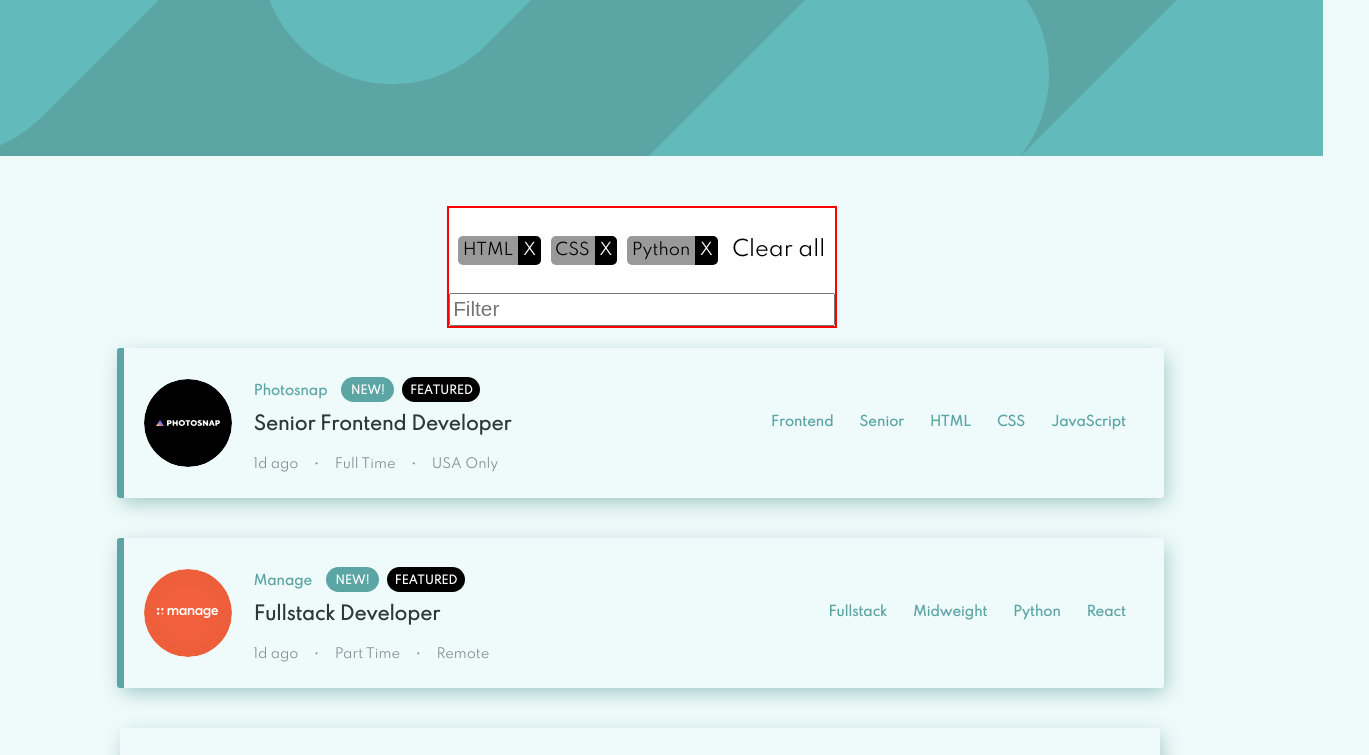
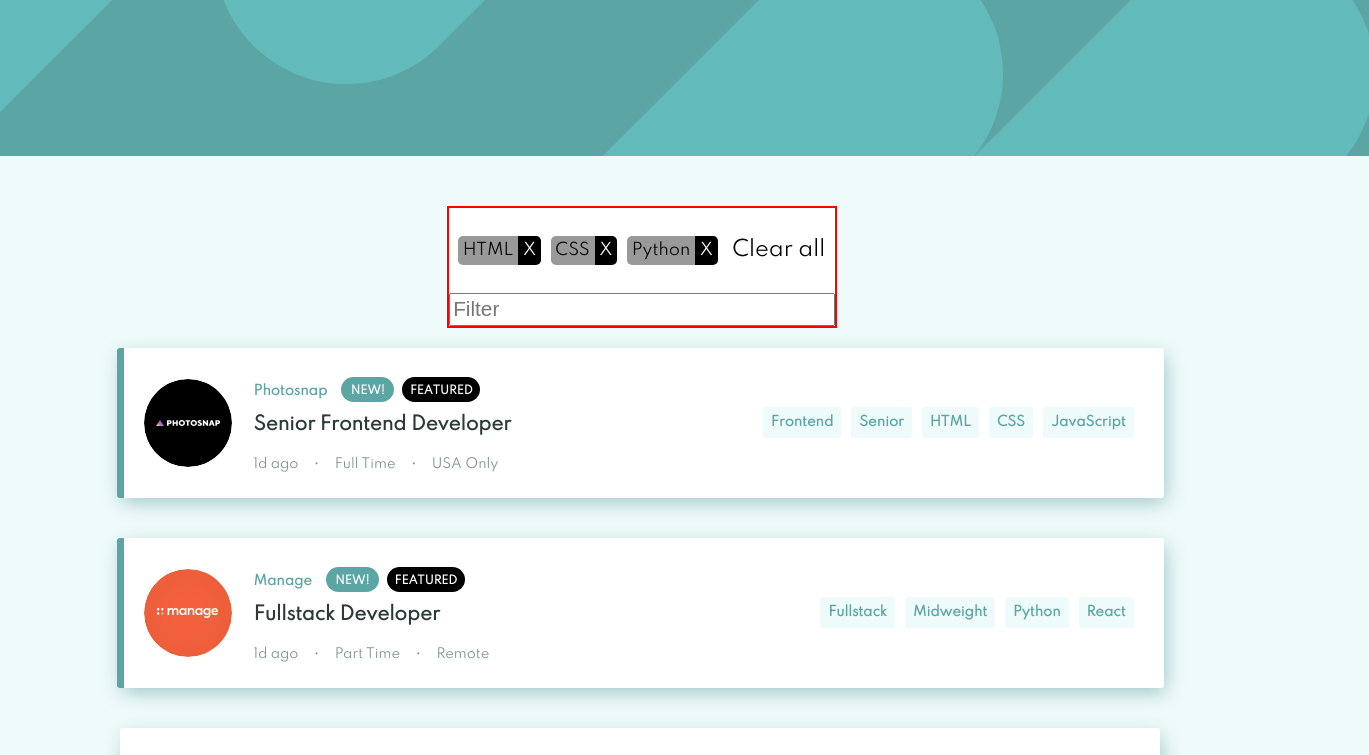
Before and after one commit to sergethi/placement-frontend-copy, an Angular app: page / in a window 1280 px wide. Shown: the top 755 px of the page, 1369 px wide, since content can reach past the window. Built offline with nearby package versions, Linux system fonts and the light colour scheme.

Commit message:
completed banner and skills styling

```diff
--- a/src/app/banner/banner.component.css
+++ b/src/app/banner/banner.component.css
@@ -19,10 +19,12 @@
   display: none;
 }
 
-@media screen and (max-width: 900px) {
+/* changed max-width from 900 to 500 */
+@media screen and (max-width: 500px) {
   .toolbar {
     width: 100%;
     margin-bottom: 20px;
+    direction: ltr;
   }
   #schedule_link_pc {
     display: none;
@@ -32,3 +34,25 @@
     display: inline-block;
   }
 }
+
+/* @media screen and (min-width: 1008px) {
+  .toolbar {
+    width: 100%;
+    margin-bottom: 20px;
+    align-content: flex-end;
+  }
+  path {
+    width: 100%;
+  }
+  #schedule_link_pc {
+    display: none;
+  }
+
+  #schedule_link_mobile {
+    display: none;
+  }
+
+  #schedule_link_pc_larger {
+    display: inline-block;
+  }
+} */
--- a/src/app/banner/banner.component.html
+++ b/src/app/banner/banner.component.html
@@ -1,18 +1,47 @@
 <!-- Toolbar -->
 <div class="toolbar" role="banner">
-     <svg
+  <!-- width manually fixed from 1366 to 1458 -->
+  <!-- width manually fixed from 375 to 485 -->
+  <svg
     id="schedule_link_pc"
     xmlns="http://www.w3.org/2000/svg"
-    width="1366"
-    height="156"><g
-    fill="#63BABA"
-    fill-rule="evenodd"><path
-    d="M470.577 563.429c-51.432-51.425-51.438-134.806-.013-186.237l.013-.013L867.235-19.424c51.441-51.434 134.836-51.434 186.276 0 48.811 48.804 51.304 126.392 7.473 178.135l178.158-178.135c51.441-51.434 134.836-51.434 186.277 0 51.431 51.424 51.437 134.805.013 186.237-.005.004-.01.008-.013.013l-396.66 396.603c-51.44 51.433-134.834 51.433-186.275 0-48.812-48.805-51.304-126.394-7.471-178.138L656.853 563.43c-51.441 51.433-134.836 51.433-186.276 0zM342.268 45.605c-51.432-51.425-51.438-134.806-.013-186.237l.013-.013 396.658-396.603c51.441-51.434 134.836-51.434 186.277 0 51.431 51.424 51.437 134.805.013 186.237-.005.004-.01.008-.013.013L528.543 45.605c-51.44 51.433-134.834 51.433-186.275 0zm-444.692 71.824c-51.432-51.424-51.438-134.806-.013-186.237l.013-.013 396.658-396.603c51.441-51.434 134.836-51.434 186.277 0 51.431 51.424 51.437 134.805.013 186.237a80.86 80.86 0 01-.013.013L83.85 117.429c-51.44 51.433-134.834 51.433-186.275 0z"/></g></svg>
+    width="1458"
+    height="156"
+  >
+    <g fill="#63BABA" fill-rule="evenodd">
+      <path
+        d="M470.577 563.429c-51.432-51.425-51.438-134.806-.013-186.237l.013-.013L867.235-19.424c51.441-51.434 134.836-51.434 186.276 0 48.811 48.804 51.304 126.392 7.473 178.135l178.158-178.135c51.441-51.434 134.836-51.434 186.277 0 51.431 51.424 51.437 134.805.013 186.237-.005.004-.01.008-.013.013l-396.66 396.603c-51.44 51.433-134.834 51.433-186.275 0-48.812-48.805-51.304-126.394-7.471-178.138L656.853 563.43c-51.441 51.433-134.836 51.433-186.276 0zM342.268 45.605c-51.432-51.425-51.438-134.806-.013-186.237l.013-.013 396.658-396.603c51.441-51.434 134.836-51.434 186.277 0 51.431 51.424 51.437 134.805.013 186.237-.005.004-.01.008-.013.013L528.543 45.605c-51.44 51.433-134.834 51.433-186.275 0zm-444.692 71.824c-51.432-51.424-51.438-134.806-.013-186.237l.013-.013 396.658-396.603c51.441-51.434 134.836-51.434 186.277 0 51.431 51.424 51.437 134.805.013 186.237a80.86 80.86 0 01-.013.013L83.85 117.429c-51.44 51.433-134.834 51.433-186.275 0z"
+      />
+    </g>
+  </svg>
 
-    <svg
+  <svg
     id="schedule_link_mobile"
     xmlns="http://www.w3.org/2000/svg"
-    width="375" height="156"><path
-    fill="#63BABA" fill-rule="evenodd"
-    d="M-86.732 487.429c-51.432-51.425-51.438-134.806-.013-186.237l.013-.013L309.926-95.424c51.441-51.434 134.836-51.434 186.277 0C547.634-44 547.64 39.38 496.216 90.813c-.005.004-.01.008-.013.013L99.543 487.429c-51.44 51.433-134.834 51.433-186.275 0zm-444.692 71.824c-51.432-51.424-51.438-134.806-.013-186.237l.013-.013L-134.766-23.6C-83.325-75.034.07-75.034 51.511-23.6c51.431 51.424 51.437 134.805.013 186.237l-.013.013-396.66 396.603c-51.44 51.433-134.834 51.433-186.275 0z"/></svg>
+    width="485"
+    height="156"
+  >
+    <path
+      fill="#63BABA"
+      fill-rule="evenodd"
+      d="M-86.732 487.429c-51.432-51.425-51.438-134.806-.013-186.237l.013-.013L309.926-95.424c51.441-51.434 134.836-51.434 186.277 0C547.634-44 547.64 39.38 496.216 90.813c-.005.004-.01.008-.013.013L99.543 487.429c-51.44 51.433-134.834 51.433-186.275 0zm-444.692 71.824c-51.432-51.424-51.438-134.806-.013-186.237l.013-.013L-134.766-23.6C-83.325-75.034.07-75.034 51.511-23.6c51.431 51.424 51.437 134.805.013 186.237l-.013.013-396.66 396.603c-51.44 51.433-134.834 51.433-186.275 0z"
+    />
+  </svg>
+
+  <!-- <svg
+  id="schedule_link_pc_larger"
+  xmlns="http://www.w3.org/2000/svg"
+  width="2040"
+  height="156"
+>
+  <g fill="#63BABA" fill-rule="evenodd" class="path-flex">
+    <path
+      d="M470.577 563.429c-51.432-51.425-51.438-134.806-.013-186.237l.013-.013L867.235-19.424c51.441-51.434 134.836-51.434 186.276 0 48.811 48.804 51.304 126.392 7.473 178.135l178.158-178.135c51.441-51.434 134.836-51.434 186.277 0 51.431 51.424 51.437 134.805.013 186.237-.005.004-.01.008-.013.013l-396.66 396.603c-51.44 51.433-134.834 51.433-186.275 0-48.812-48.805-51.304-126.394-7.471-178.138L656.853 563.43c-51.441 51.433-134.836 51.433-186.276 0zM342.268 45.605c-51.432-51.425-51.438-134.806-.013-186.237l.013-.013 396.658-396.603c51.441-51.434 134.836-51.434 186.277 0 51.431 51.424 51.437 134.805.013 186.237-.005.004-.01.008-.013.013L528.543 45.605c-51.44 51.433-134.834 51.433-186.275 0zm-444.692 71.824c-51.432-51.424-51.438-134.806-.013-186.237l.013-.013 396.658-396.603c51.441-51.434 134.836-51.434 186.277 0 51.431 51.424 51.437 134.805.013 186.237a80.86 80.86 0 01-.013.013L83.85 117.429c-51.44 51.433-134.834 51.433-186.275 0z"
+    />
+    <path
+      d="M470.577 563.429c-51.432-51.425-51.438-134.806-.013-186.237l.013-.013L867.235-19.424c51.441-51.434 134.836-51.434 186.276 0 48.811 48.804 51.304 126.392 7.473 178.135l178.158-178.135c51.441-51.434 134.836-51.434 186.277 0 51.431 51.424 51.437 134.805.013 186.237-.005.004-.01.008-.013.013l-396.66 396.603c-51.44 51.433-134.834 51.433-186.275 0-48.812-48.805-51.304-126.394-7.471-178.138L656.853 563.43c-51.441 51.433-134.836 51.433-186.276 0zM342.268 45.605c-51.432-51.425-51.438-134.806-.013-186.237l.013-.013 396.658-396.603c51.441-51.434 134.836-51.434 186.277 0 51.431 51.424 51.437 134.805.013 186.237-.005.004-.01.008-.013.013L528.543 45.605c-51.44 51.433-134.834 51.433-186.275 0zm-444.692 71.824c-51.432-51.424-51.438-134.806-.013-186.237l.013-.013 396.658-396.603c51.441-51.434 134.836-51.434 186.277 0 51.431 51.424 51.437 134.805.013 186.237a80.86 80.86 0 01-.013.013L83.85 117.429c-51.44 51.433-134.834 51.433-186.275 0z"
+    />
+  </g>
+
+</svg> -->
 </div>
--- a/src/app/info/info.component.css
+++ b/src/app/info/info.component.css
@@ -16,15 +16,14 @@
   padding-left: 0px;
   /* border: 1px solid; */
   width: max-content;
-
 }
 
 .top-info-1 {
   display: flex;
   align-items: center;
   justify-content: flex-start;
-    color: #5CA5A5;
-    font-weight:900;
+  color: #5ca5a5;
+  font-weight: 900;
   font-size: 13px;
   padding: 4px 4px 0px 0px;
   margin-right: 10px;
@@ -40,7 +39,7 @@
   padding: 4px;
   padding-top: 8px;
   margin-right: 8px;
-    background-color: #5CA5A5;
+  background-color: #5ca5a5;
   border-radius: 500px;
   font-size: 11px;
   width: 45px;
@@ -60,24 +59,27 @@
   width: 70px;
 }
 
-
 .role {
   padding: 4px;
   font-weight: bold;
   font-size: 18px;
-    color: #2B3939;
+  color: #2b3939;
   /* border: 1px solid; */
   padding-top: 10px;
   padding-left: 0px;
 }
 
+.role:hover {
+  color: #5ca5a5;
+  cursor: pointer;
+}
 
 .more-info-1,
 .more-info-2,
 .more-info-3,
 .bullet {
   padding: 4px 6px;
-    color: #7C8F8F;
+  color: #7c8f8f;
   font-size: 13px;
   /* border: 1px solid; */
 }
@@ -95,14 +97,13 @@
   padding-bottom: 0;
 }
 
-@media screen and (max-width:1070px){
+@media screen and (max-width: 1070px) {
   .info {
     align-items: start;
     justify-content: space-around;
     border-bottom: 1px solid gray;
     padding-bottom: 20px;
     margin-right: 0px;
-
   }
 
   .role {
--- a/src/app/job-card/job-card.component.css
+++ b/src/app/job-card/job-card.component.css
@@ -11,6 +11,7 @@
   box-shadow: 3px 6px 20px -2px #9bc4c4;
   border-radius: 3px;
   border-left: 5px solid #5ca5a5;
+  background-color: white;
 }
 
 .avatar {
--- a/src/app/job-card/job-card.component.html
+++ b/src/app/job-card/job-card.component.html
@@ -1,6 +1,6 @@
   <div class='job-card' [ngStyle]="{'border-left': job.featured === true ? '7px solid #5CA5A5' : 'none'}">
     <div class="col avatar">
-        <img class='img-responsive' src={{job.logo}}>
+        <img class='img-responsive' src={{job.logo}} alt={{job.company}} title={{job.company}}>
     </div>
     <div class="job-info-skills">
         <app-info [item]= "job" ></app-info>
```
Lines whose indentation alone changed are shown as unchanged.
